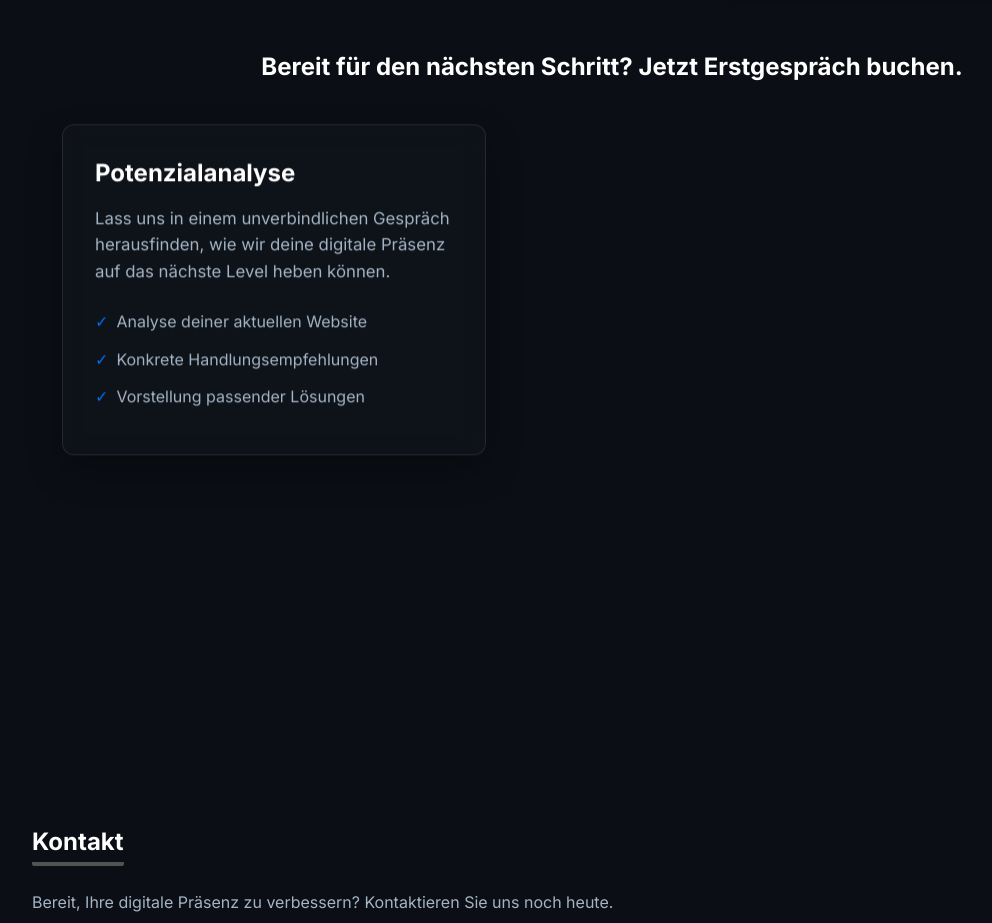
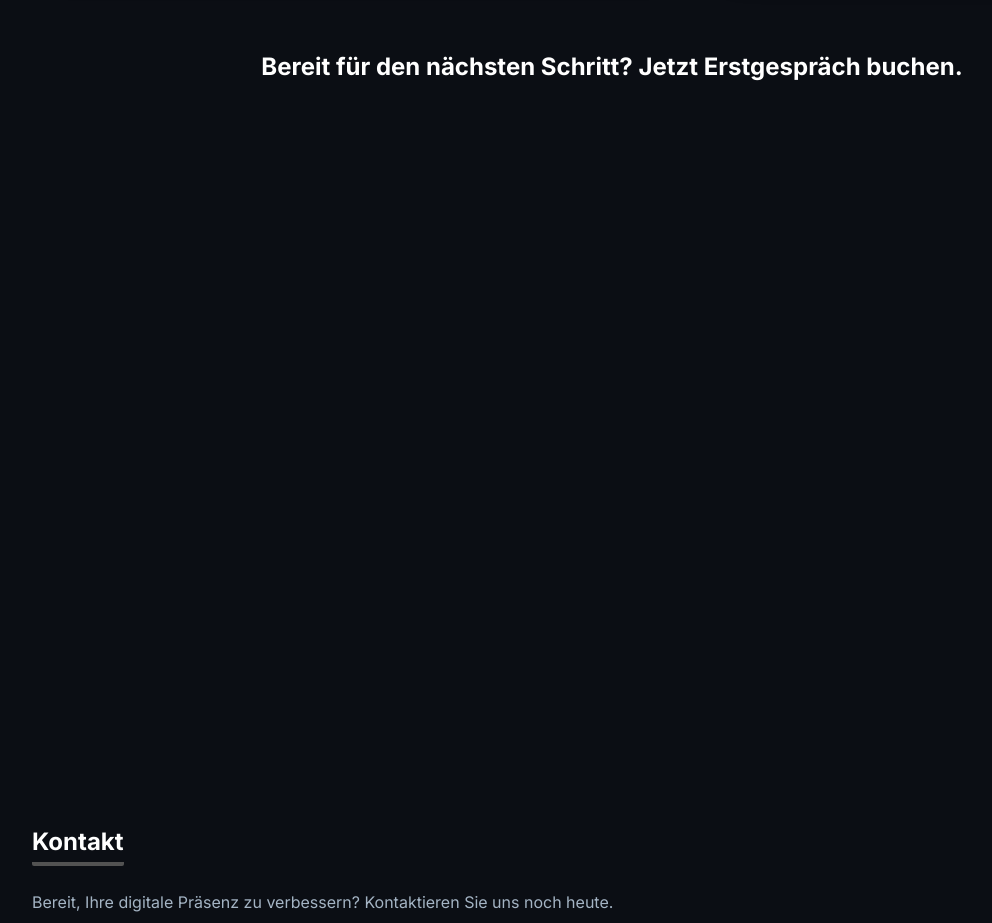
Before and after one commit to ScheniD/d-tech-landing-page, a plain HTML site: page index.html in a window 1280 px wide. Shown: the part 4920-5843 px from the top of the page, without its empty margins (28-1020 px from the left). Drawn offline with Linux system fonts and the light colour scheme; a script that the page names is missing; files whose address does not match are found by name.

Commit message:
refactor: Remove Potenzialanalyse text and center calendar

```diff
--- a/index.html
+++ b/index.html
@@ -434,34 +434,7 @@
         <section class="section booking scroll-reveal" id="booking">
             <h2 class="section-title" data-i18n="titleBooking" style="text-align: center; border-bottom: none; display: block; margin-bottom: 40px;">Bereit für den nächsten Schritt? Jetzt Erstgespräch buchen.</h2>
 
-            <style>
-                .booking-grid {
-                    display: grid;
-                    grid-template-columns: 1fr 1.5fr;
-                    gap: 40px;
-                    align-items: start;
-                    max-width: 1100px;
-                    margin: 0 auto;
-                }
-                @media (max-width: 768px) {
-                    .booking-grid {
-                        grid-template-columns: 1fr;
-                    }
-                }
-            </style>
-
-            <div class="booking-grid">
-                <div class="booking-text">
-                    <h3 data-i18n="bookingDescTitle" style="color: var(--text-main); font-size: 1.5rem; margin-bottom: 16px;">Potenzialanalyse</h3>
-                    <p data-i18n="bookingDescText" style="color: var(--text-muted); margin-bottom: 24px; font-size: 1.05rem;">Lass uns in einem unverbindlichen Gespräch herausfinden, wie wir deine digitale Präsenz auf das nächste Level heben können.</p>
-                    <ul style="list-style: none; padding: 0; color: var(--text-muted);">
-                        <li style="margin-bottom: 12px; display: flex; gap: 8px;"><span style="color: var(--primary);">✓</span> <span data-i18n="bookingFeat1">Analyse deiner aktuellen Website</span></li>
-                        <li style="margin-bottom: 12px; display: flex; gap: 8px;"><span style="color: var(--primary);">✓</span> <span data-i18n="bookingFeat2">Konkrete Handlungsempfehlungen</span></li>
-                        <li style="margin-bottom: 12px; display: flex; gap: 8px;"><span style="color: var(--primary);">✓</span> <span data-i18n="bookingFeat3">Vorstellung passender Lösungen</span></li>
-                    </ul>
-                </div>
-
-                <div class="booking-container" id="booking-widget-container" style="position: relative; min-height: 500px; display: flex; align-items: center; justify-content: center; width: 100%;">
+            <div class="booking-container" id="booking-widget-container" style="position: relative; min-height: 500px; display: flex; align-items: center; justify-content: flex-start; width: 100%; max-width: 1000px; margin: 0 auto;">
                 <!-- Cal inline embed code begins -->
                 <div style="width:100%; min-height:600px; overflow:scroll;" id="my-cal-inline"></div>
                 <script type="text/javascript">
@@ -477,7 +450,6 @@
                   Cal.ns["erstgesprach-potenzialanalyse"]("ui", {"theme":"dark", "styles":{"branding":{"brandColor":"#0070F3"}},"hideEventTypeDetails":true,"layout":"month_view"});
                 </script>
                 <!-- Cal inline embed code ends -->
-                </div>
             </div>
         </section>
 
```
Lines whose indentation alone changed are shown as unchanged.
